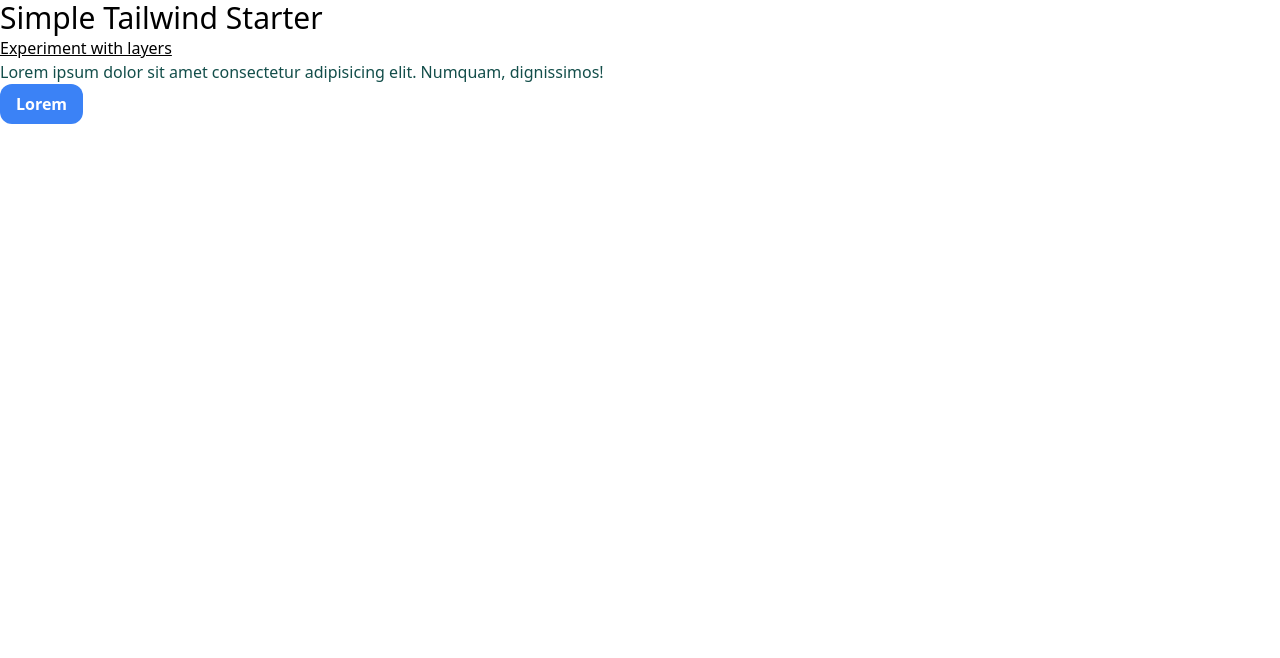
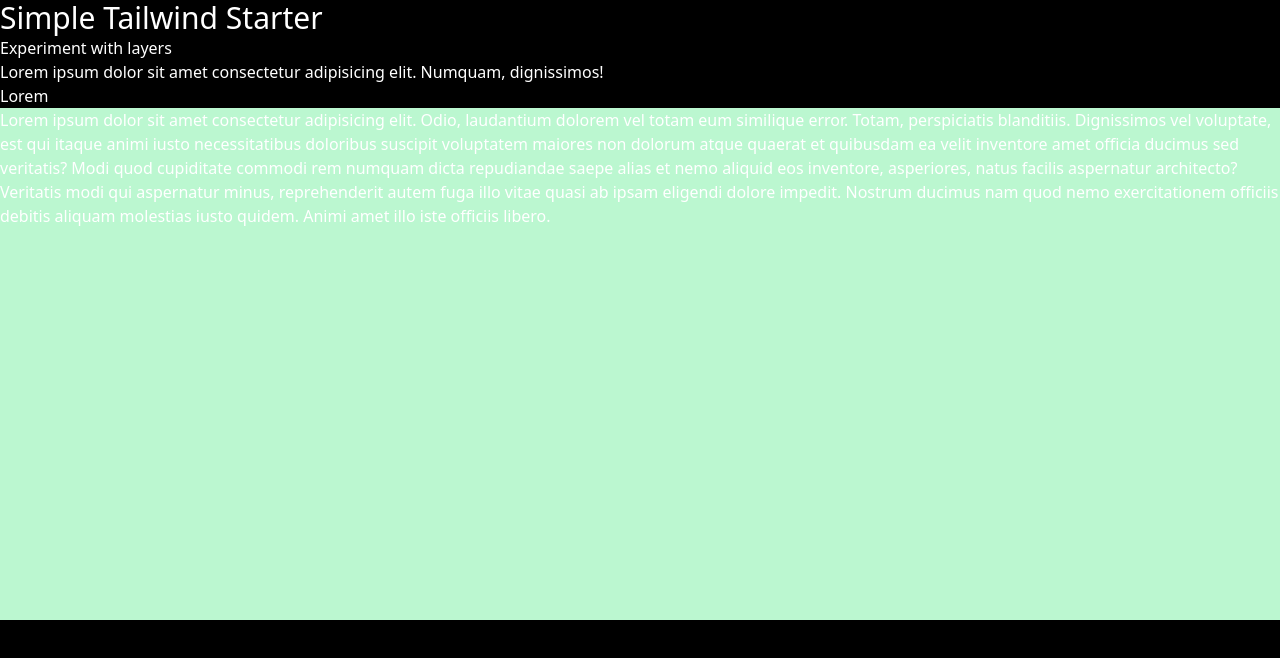
Before and after one commit to msedkiewicz/simple-tailwind-starter, a website: page index.html in a window 1280 px wide. Drawn offline with Linux system fonts and the light colour scheme.

Commit message:
Add different styling options

```diff
--- a/index.html
+++ b/index.html
@@ -14,5 +14,20 @@
       dignissimos!
     </p>
     <button class="btn-blue">Lorem</button>
+    <div class="content-area">
+      <p>
+        Lorem ipsum dolor sit amet consectetur adipisicing elit. Odio,
+        laudantium dolorem vel totam eum similique error. Totam, perspiciatis
+        blanditiis. Dignissimos vel voluptate, est qui itaque animi iusto
+        necessitatibus doloribus suscipit voluptatem maiores non dolorum atque
+        quaerat et quibusdam ea velit inventore amet officia ducimus sed
+        veritatis? Modi quod cupiditate commodi rem numquam dicta repudiandae
+        saepe alias et nemo aliquid eos inventore, asperiores, natus facilis
+        aspernatur architecto? Veritatis modi qui aspernatur minus,
+        reprehenderit autem fuga illo vitae quasi ab ipsam eligendi dolore
+        impedit. Nostrum ducimus nam quod nemo exercitationem officiis debitis
+        aliquam molestias iusto quidem. Animi amet illo iste officiis libero.
+      </p>
+    </div>
   </body>
 </html>
--- a/input.css
+++ b/input.css
@@ -3,16 +3,27 @@
 @tailwind utilities;
 
 @layer base {
-  h2 {
+  /* h2 {
     text-decoration: underline;
   }
   p {
     @apply text-teal-900;
-  }
+  } */
 }
 
 @layer components {
-  .btn-blue {
+  /* .btn-blue {
     @apply bg-blue-500 py-2 px-4 rounded-xl font-bold text-white hover:bg-blue-700;
+  } */
+}
+
+.content-area {
+  @apply bg-green-200;
+  height: theme("spacing.128");
+}
+
+@media screen(xl) {
+  body {
+    @apply bg-black text-white;
   }
 }
--- a/tailwind.config.js
+++ b/tailwind.config.js
@@ -2,7 +2,11 @@
 module.exports = {
   content: ["./*.html"],
   theme: {
-    extend: {},
+    extend: {
+      spacing: {
+        128: "32rem",
+      },
+    },
   },
   plugins: [],
 };
```
Also changed, not shown: css/style.css.
